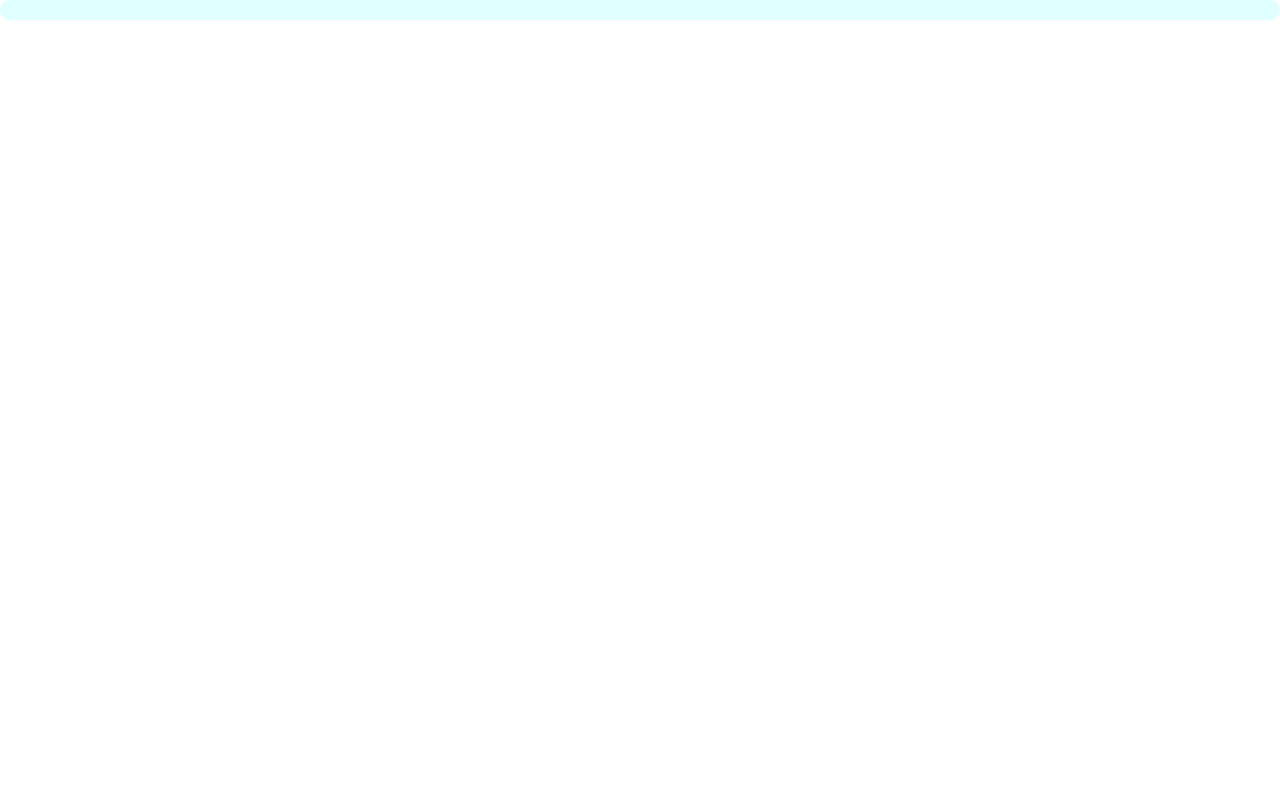
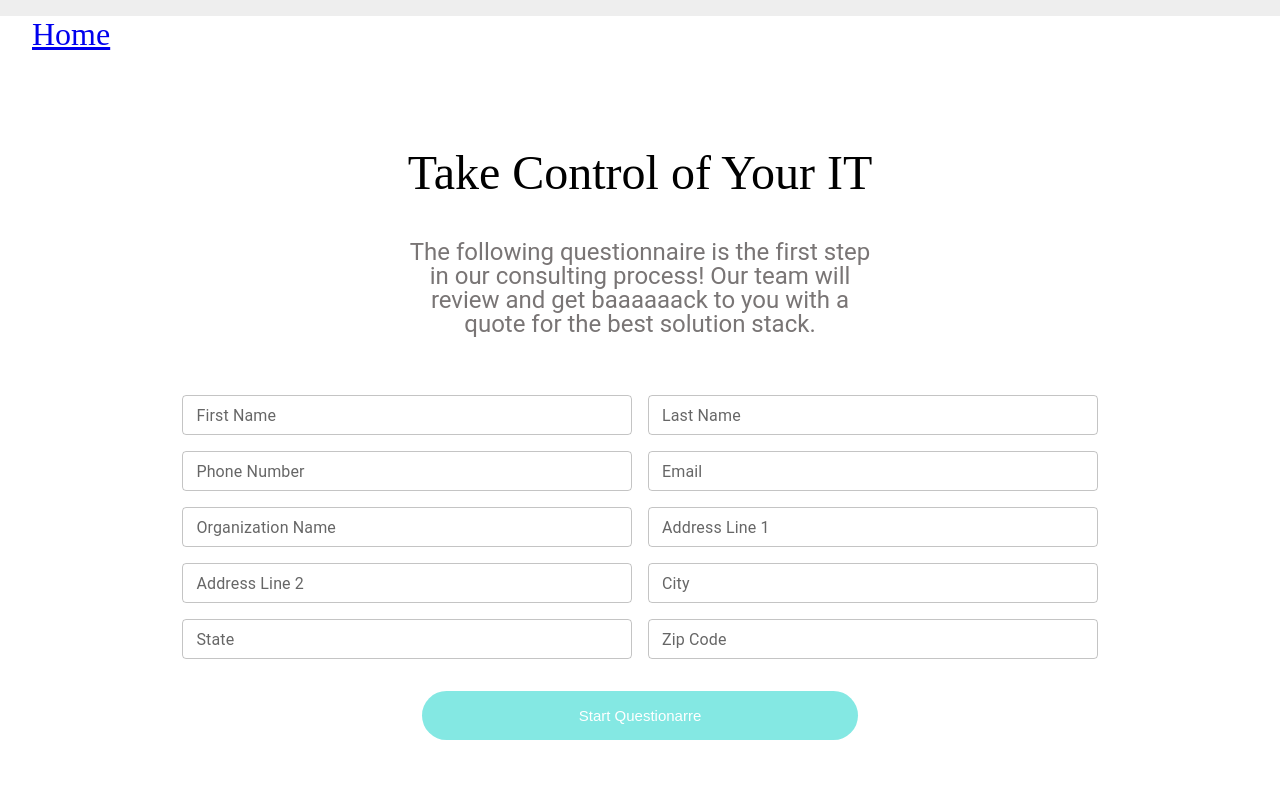
Before and after one commit to ramagall/RecEngine, a React (Vite) app in the folder rec-engine/frontend/: page / in a window 1280 px wide. Shown: the top 800 px of the page. Built offline with nearby package versions, Linux system fonts and the light colour scheme; grey boxes are pictures that could not be loaded; a web font is replaced by a local one.

Commit message:
Font works

```diff
--- a/rec-engine/frontend/src/App.jsx
+++ b/rec-engine/frontend/src/App.jsx
@@ -11,7 +11,7 @@ import { ProgressBar, CheckboxGroup } from './global/global-components.jsx';
 
 function App() {
   return(
-    <ProgressBar></ProgressBar>
+    <LandingPage></LandingPage>
   );
 }
 
--- a/rec-engine/frontend/src/LandingPageComponents/LandingPage.css
+++ b/rec-engine/frontend/src/LandingPageComponents/LandingPage.css
@@ -14,7 +14,7 @@
 
 .tagLine {
     display: flex;
-    width: 36%;
+    width: 100%;
     min-height: 92px;
     justify-content: center;
     color: black;
```
